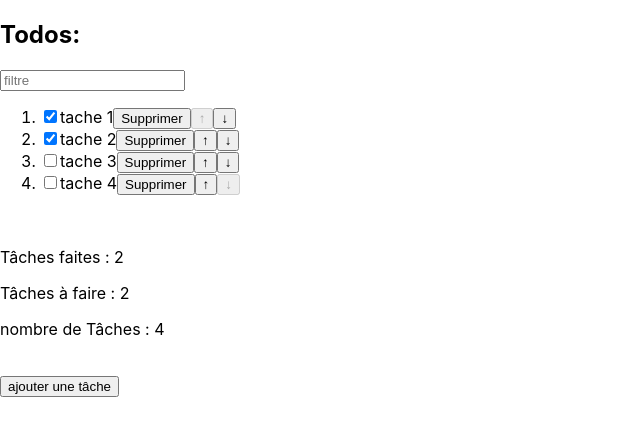
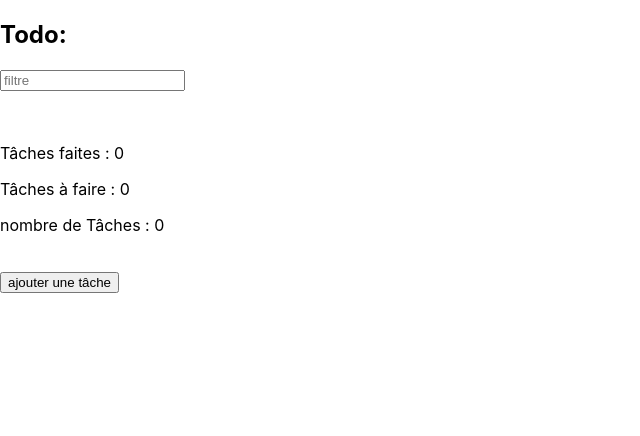
Before and after one commit to TAMARIN-Maxime-2225083aa/TodoListProject, a React (Create React App) app: page / in a window 1280 px wide. Shown: the top 436 px of the page, without its empty margins (0-640 px from the left). Built offline with nearby package versions, Linux system fonts and the light colour scheme.

Commit message:
ajout localStorage fonctionnel

```diff
--- a/src/App.js
+++ b/src/App.js
@@ -5,12 +5,7 @@ class App extends React.Component {
   constructor(props) {
     super(props)
     this.state = {
-    	items: [
-      	new Task("tache 1",true),
-        new Task("tache 2",true),
-        new Task("tache 3",false),
-        new Task("tache 4",false)
-      ],
+    	items: [],
       filter: "" // Ajout de l'état pour le filtre
     };
     // Bind de la fonction addTask pour pouvoir accéder à this.setState
@@ -22,6 +17,11 @@ class App extends React.Component {
     this.moveTaskDown = this.moveTaskDown.bind(this);
   }
 
+  componentDidMount() {
+    // Appeler loadTasksFromLocalStorage après le montage du composant dans le DOM
+    this.loadTasksFromLocalStorage();
+  }
+
   addTask() {
   	// saisi nom tâche
     const taskName = prompt("un nom pour cette tâche")
@@ -29,7 +29,7 @@ class App extends React.Component {
     // Création d'une nouvelle tâche avec un texte par défaut et non faite
     const newTask = new Task(taskName,false);
     // Mise à jour de l'état en ajoutant la nouvelle tâche à la liste existante
-    this.setState({items: [...this.state.items, newTask]});
+    this.setState({items: [...this.state.items, newTask]}, () => { this.saveTasksToLocalStorage()});
   }
 
   removeTask(indexToRemove){
@@ -40,9 +40,10 @@ class App extends React.Component {
     	updatedItems.splice(indexToRemove, 1);
     }
     // Mise à jour de l'état avec la nouvelle liste des tâches
-    this.setState({
-      items: updatedItems
-    });
+    this.setState({items: updatedItems}, () => { this.saveTasksToLocalStorage()});
+
+    // Appeler saveTasksToLocalStorage après avoir mis à jour l'état des tâches
+    this.saveTasksToLocalStorage();
   }
 
   toggleTask(indexToToggle) {
@@ -51,16 +52,12 @@ class App extends React.Component {
     // Basculement de l'état done de la tâche à l'index spécifié
     updatedItems[indexToToggle].isChecking = !updatedItems[indexToToggle].isChecking;
     // Mise à jour de l'état avec la nouvelle liste des tâches
-    this.setState({
-      items: updatedItems
-    });
+    this.setState({items: updatedItems}, () => { this.saveTasksToLocalStorage()});
   }
 
   handleFilterChange(event) {
     // Mettre à jour l'état du filtre avec la valeur saisie
-    this.setState({
-      filter: event.target.value
-    });
+    this.setState({filter: event.target.value}, () => { this.saveTasksToLocalStorage()});
   }
 
   moveTaskUp(indexToMove) {
@@ -69,9 +66,7 @@ class App extends React.Component {
       const temp = updatedItems[indexToMove];
       updatedItems[indexToMove] = updatedItems[indexToMove - 1];
       updatedItems[indexToMove - 1] = temp;
-      this.setState({
-        items: updatedItems
-      });
+      this.setState({items: updatedItems}, () => { this.saveTasksToLocalStorage()});
     }
 	}
 
@@ -81,9 +76,7 @@ class App extends React.Component {
       const temp = updatedItems[indexToMove];
       updatedItems[indexToMove] = updatedItems[indexToMove + 1];
       updatedItems[indexToMove + 1] = temp;
-      this.setState({
-        items: updatedItems
-      });
+      this.setState({items: updatedItems}, () => { this.saveTasksToLocalStorage()});
     }
   }
 
@@ -100,15 +93,20 @@ class App extends React.Component {
   loadTasksFromLocalStorage() {
     // Récupérer la chaîne JSON des tâches depuis le localStorage
     const tasksJson = localStorage.getItem('tasks');
+    const taskList = []
 
     // Si des tâches sont trouvées dans le localStorage, les charger dans l'état du composant
     if (tasksJson) {
       const tasks = JSON.parse(tasksJson); // Désérialiser la chaîne JSON en objets JavaScript
-      this.setState({ items: tasks });
+      for (const task in tasks) {
+        taskList.push(new Task(tasks[task].title,tasks[task].isChecking))
+      }
+      this.setState({ items: taskList });
     }
   }
 
   render() {
+
   	// Compter le nombre de tâches done
     const tasksDone = this.state.items.filter(item => item.isChecking).length;
     // Compter le nombre de tâches not done
@@ -122,7 +120,7 @@ class App extends React.Component {
 
     return (
       <div>
-        <h2>Todos:</h2>
+        <h2>Todo:</h2>
         <input type='text' id='filter' placeholder='filtre' value={this.state.filter} onChange={this.handleFilterChange}/> <br/>
         <ol>
         {filteredTasks.map((item, index) => (
```
